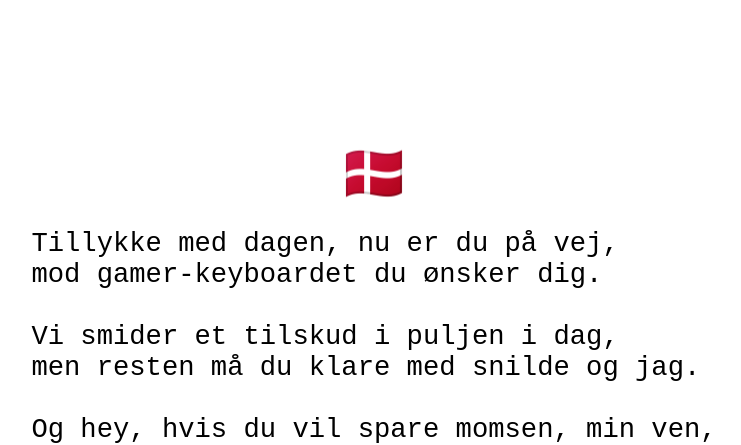
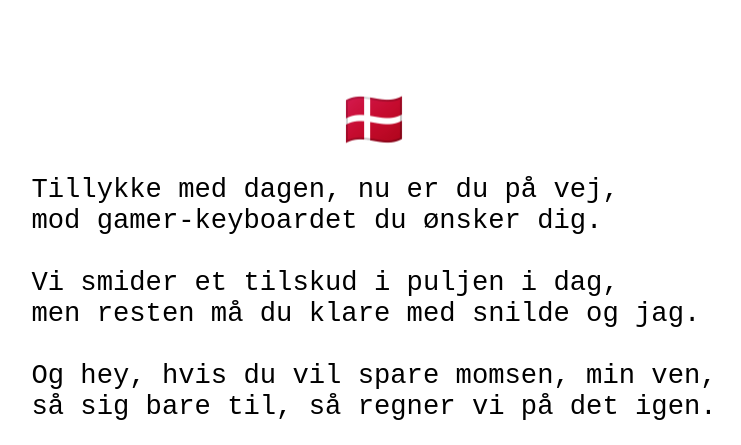
Before and after one commit to skhansen/dines.github.io, a plain HTML site: page index.html in a window 1280 px wide. Shown: the top 445 px of the page, without its empty margins (266-1007 px from the left). Drawn offline with Linux system fonts and the light colour scheme.

Commit message:
Update index.html

```diff
--- a/index.html
+++ b/index.html
@@ -4,7 +4,7 @@
   <body>
     <main style="display: flex;align-items: center;padding-top: 10vh;flex-direction: column;">
       <code style="max-width: 800px;font-size:max(2vh,1.7rem);">
-        <figure style="text-align:center;font-size:200%;margin-bottom: 2.5vh;">🇩🇰</figure>
+        <figure style="text-align:center;font-size:200%;margin:0 0 2.5vh 0;">🇩🇰</figure>
         Tillykke med dagen, nu er du på vej,<br/>
         mod gamer-keyboardet du ønsker dig.<br/><br/>
         Vi smider et tilskud i puljen i dag,<br/>
```
